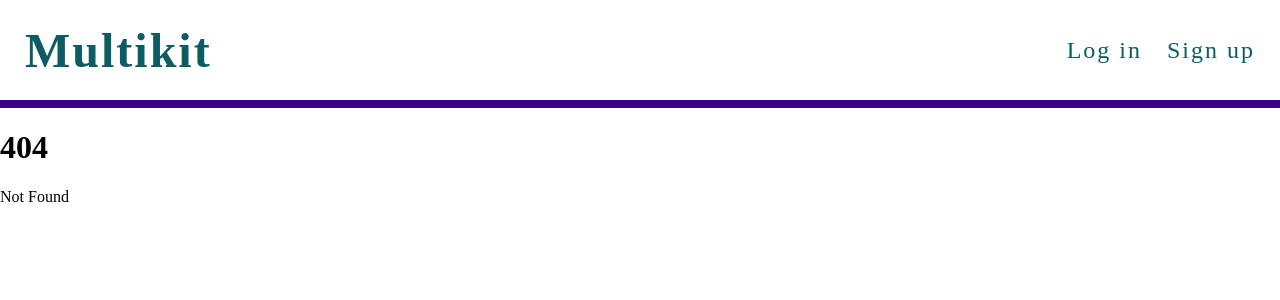
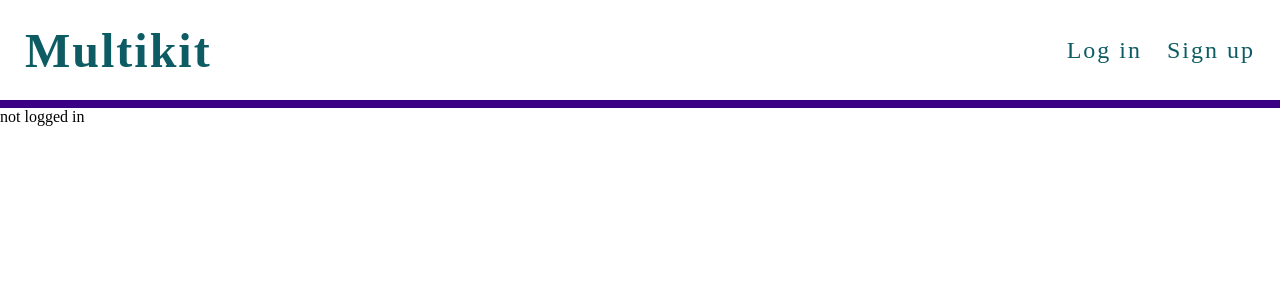
Before and after one commit to KavanKake/MultikitWebpage, a SvelteKit app in the folder my-app/: page /notLoggedIn in a window 1280 px wide. Before the commit this address had no page. Shown: the top 300 px of the page. Built offline with nearby package versions, Linux system fonts and the light colour scheme; a web font is replaced by a local one.

Commit message:
Not logged in page

```diff
--- /dev/null
+++ b/my-app/src/routes/notLoggedIn/+page.svelte
@@ -0,0 +1 @@
+not logged in
```
